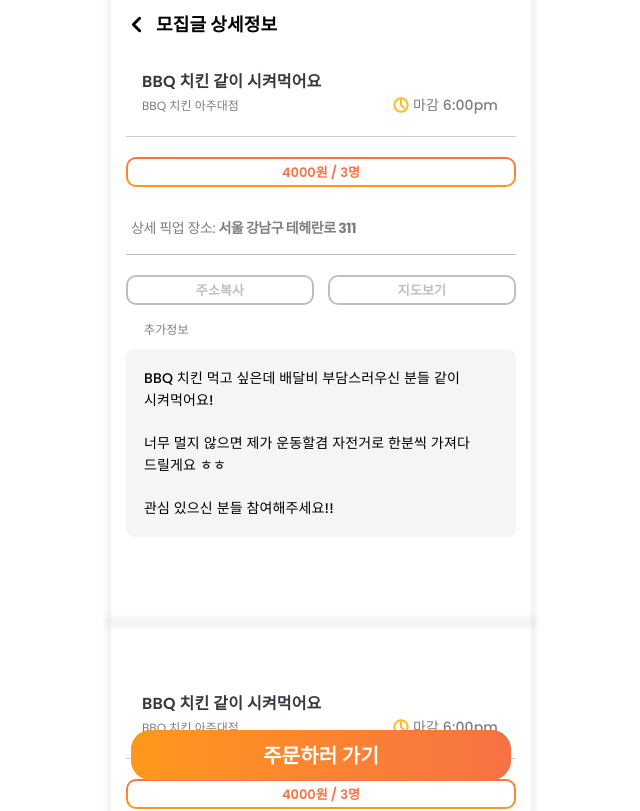
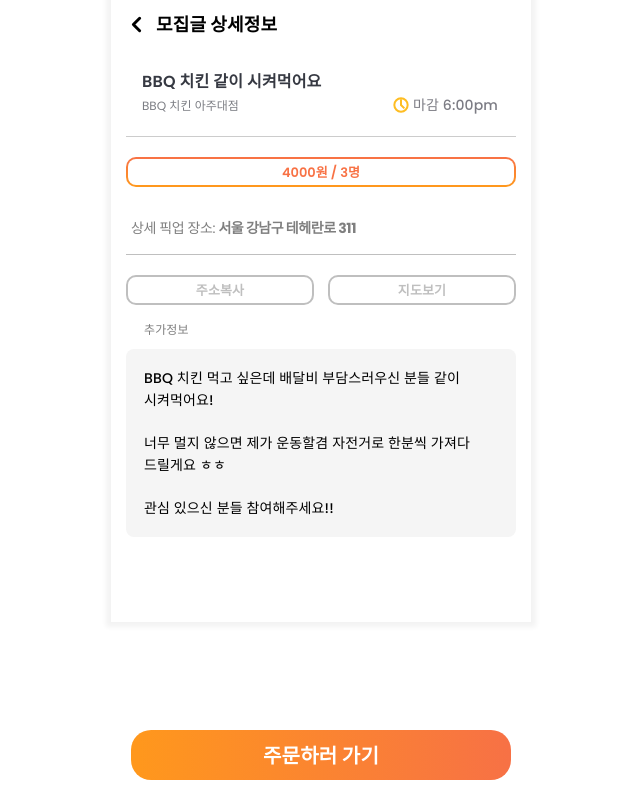
Before and after one commit to nayong2021/delivery_together-FE, a React (Create React App) app in the folder betweenus/: page /itemview/0 in a window 1280 px wide. Shown: the top 811 px of the page, without its empty margins (319-959 px from the left). Built offline with nearby package versions, Linux system fonts and the light colour scheme.

Commit message:
fix: routing problems.. still have problems

```diff
--- a/betweenus/src/App.js
+++ b/betweenus/src/App.js
@@ -13,19 +13,20 @@
   return (
     <Router>
       <Routes>
-        <Route path="*" element={<Home />}></Route>
         <Route path="/home" element={<Home />}></Route>
-        <Route path="/itemview/*" element={<ItemView />}>
-          <Route exact path=":index" element={<ItemView />}>
-            <Route path="order" element={<Order />}></Route>
-          </Route>
+        <Route path="/itemview" element={<ItemView />}>
+          <Route path="/itemview/:index" element={<ItemView />} />
+          <Route path="/itemview/:index/order" element={<Order />} />
+          <Route
+            path="/itemview/:index/order/ordersheet"
+            element={<OrderSheet />}
+          />
         </Route>
         <Route path="/add" element={<Add />}></Route>
         <Route path="/map" element={<Map />}></Route>
         <Route path="/state" element={<State />}></Route>
         <Route path="/setting" element={<Setting />}></Route>
-        <Route path="/order" element={<Order />}></Route>
-        <Route path="/ordersheet" element={<OrderSheet />}></Route>
+        <Route path="*" element={<Home />}></Route>
       </Routes>
     </Router>
   );
--- a/betweenus/src/components/home/HomeItem.js
+++ b/betweenus/src/components/home/HomeItem.js
@@ -1,6 +1,5 @@
 import * as React from "react";
-import { Link, Routes, Route } from "react-router-dom";
-import ItemView from "../../pages/home/ItemView";
+import { Link } from "react-router-dom";
 import { ReactComponent as Clock } from "../../assets/img/ico_clock1.svg";
 
 export default function RoomItem({
@@ -28,9 +27,6 @@
           </div>
         </div>
       </Link>
-      <Routes>
-        <Route exact path="/:index" element={<ItemView index={index} />} />
-      </Routes>
     </li>
   );
 }
--- a/betweenus/src/index.js
+++ b/betweenus/src/index.js
@@ -1,10 +1,10 @@
-import React from 'react';
-import ReactDOM from 'react-dom/client';
-import App from './App';
+import React from "react";
+import ReactDOM from "react-dom/client";
+import App from "./App";
 
-const root = ReactDOM.createRoot(document.getElementById('root'));
+const root = ReactDOM.createRoot(document.getElementById("root"));
 root.render(
-  <React.StrictMode>
-    <App />
-  </React.StrictMode>
+  //<React.StrictMode>
+  <App />
+  //</React.StrictMode>
 );
--- a/betweenus/src/pages/home/ItemView.js
+++ b/betweenus/src/pages/home/ItemView.js
@@ -1,6 +1,6 @@
 import * as React from "react";
 import "../../assets/css/common.css";
-import { Outlet, useNavigate, useParams, Link } from "react-router-dom";
+import { useNavigate, useParams, Link } from "react-router-dom";
 import MetaTag from "../../components/common/MetaTag";
 import { ReactComponent as Clock } from "../../assets/img/ico_clock1.svg";
 import data from "../../pages/home/home.json";
@@ -10,7 +10,6 @@
   const id = useParams();
   const itemdata = data.rooms[id.index];
   console.log(itemdata);
-
   return (
     <div className="ItemView">
       <MetaTag />
@@ -26,7 +25,6 @@
           </div>
         </div>
       </header>
-
       <section className="item-view">
         <div className="wrap">
           <div className="item-info">
@@ -68,7 +66,7 @@
             </div>
           </div>
           <div className="btn-group-bottom">
-            <Link to="/order">
+            <Link to={`${id.index}/order`}>
               <button type="button" className="btn-custom">
                 주문하러 가기
               </button>
@@ -76,7 +74,6 @@
           </div>
         </div>
       </section>
-      <Outlet />
     </div>
   );
 };
--- a/betweenus/src/pages/home/Order.js
+++ b/betweenus/src/pages/home/Order.js
@@ -1,16 +1,15 @@
 import * as React from "react";
 import "../../assets/css/common.css";
 import MetaTag from "../../components/common/MetaTag";
-import { Outlet, useNavigate } from "react-router-dom";
+import { useNavigate, Link } from "react-router-dom";
 import { ReactComponent as Clock } from "../../assets/img/ico_clock1.svg";
 import foodpic from "../../assets/img/img_picture1.jpg";
 
 const Order = () => {
   const navigate = useNavigate();
-
+  console.log("really?");
   return (
     <div className="Order">
-      <Outlet />
       <MetaTag />
       <header className="header">
         <div className="hd">
@@ -113,9 +112,11 @@
           </ol>
 
           <div className="btn-group-bottom">
-            <button type="button" className="btn-custom">
-              주문 확인
-            </button>
+            <Link to={`order/ordersheet`}>
+              <button type="button" className="btn-custom">
+                주문 확인
+              </button>
+            </Link>
           </div>
         </div>
       </section>
--- a/betweenus/src/pages/home/OrderSheet.js
+++ b/betweenus/src/pages/home/OrderSheet.js
@@ -10,7 +10,6 @@
   const navigate = useNavigate();
   const itemdata = data.rooms[id.index];
   console.log(itemdata);
-
   return (
     <div className="OrderSheet">
       <MetaTag />
```
